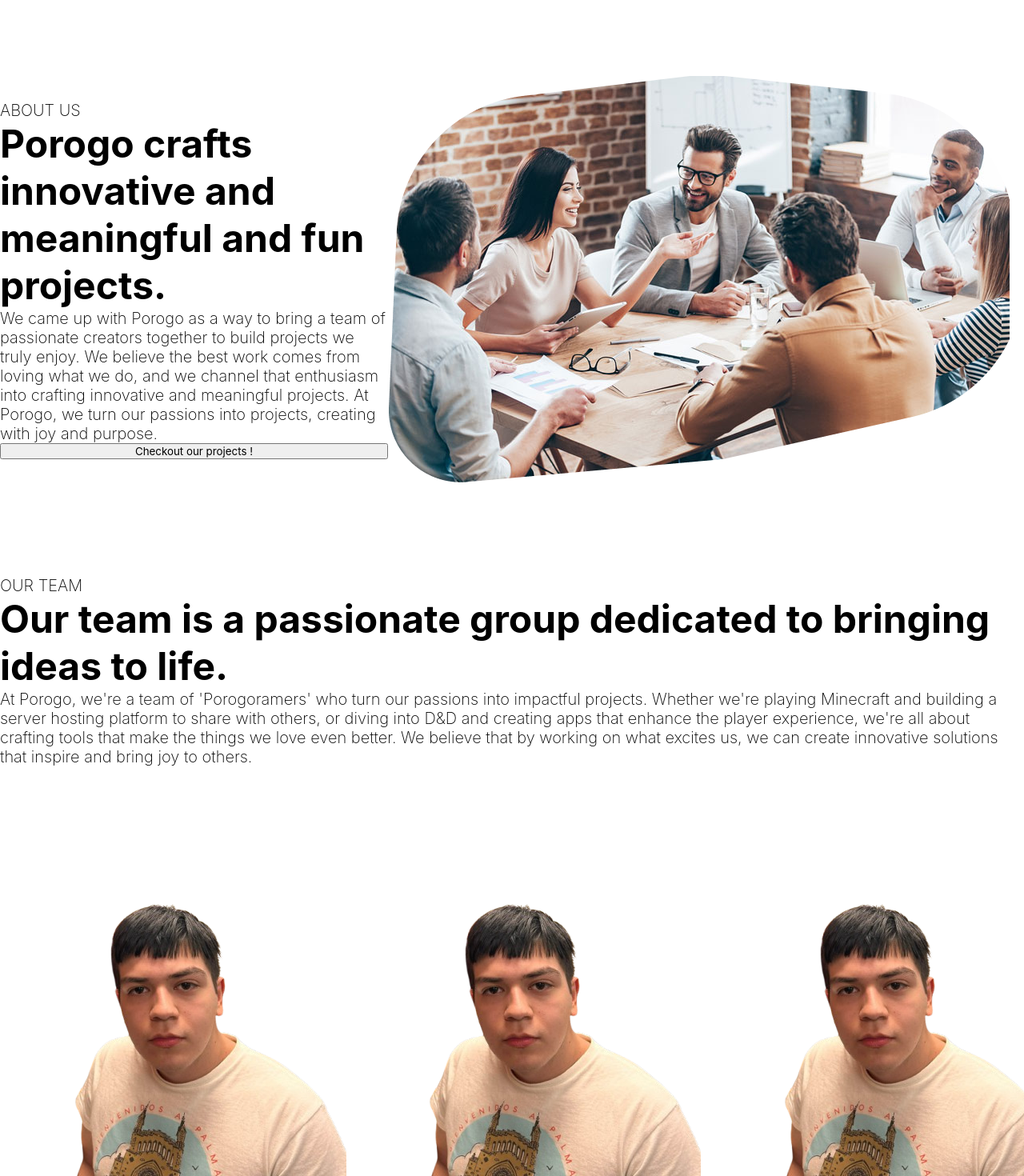
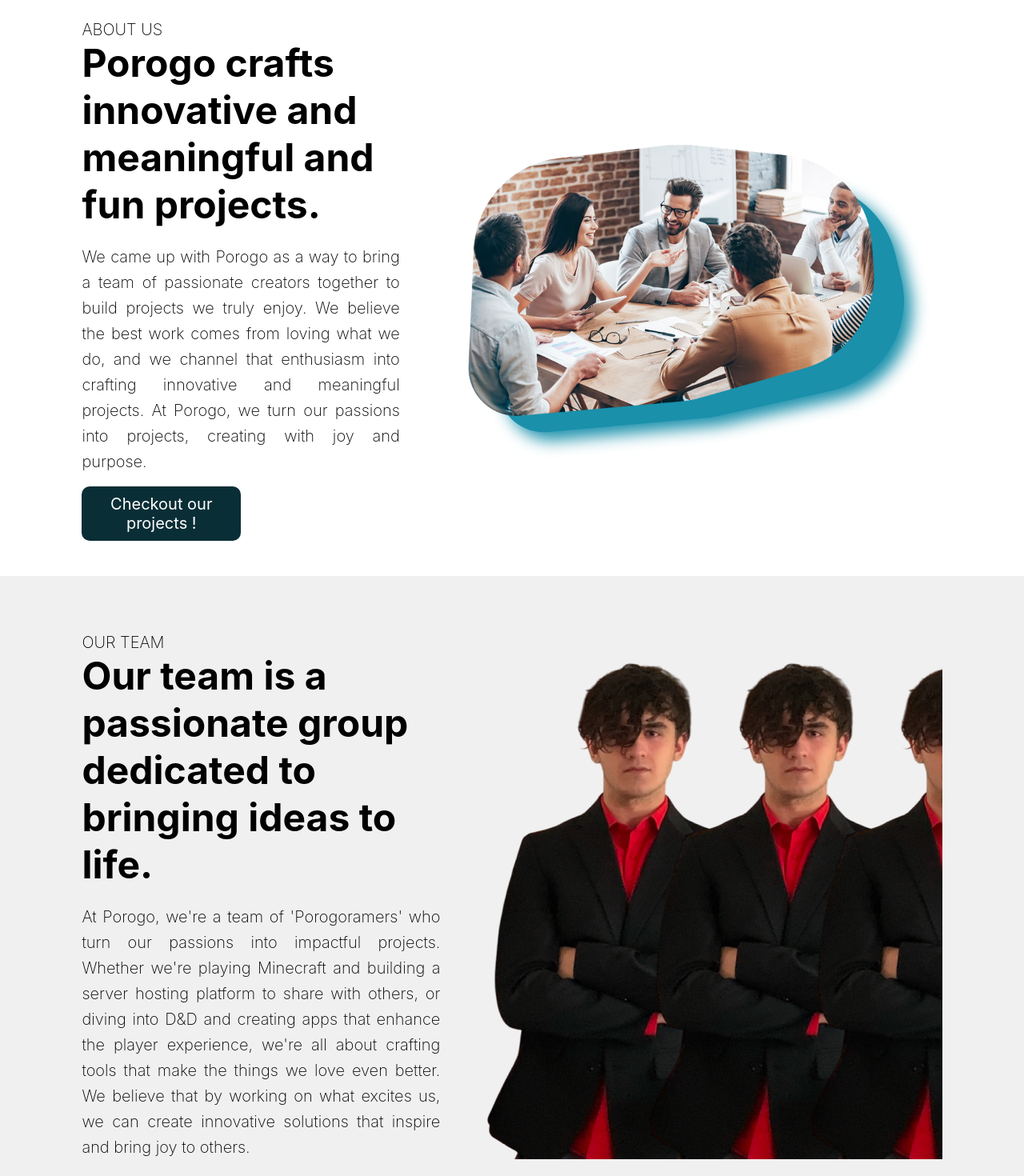
Before and after one commit to Porogoramer/porogoramer.com, a React app in the folder porogo/frontend/: page /about in a window 1280 px wide. Shown: the part 80-1550 px from the top of the page at 80% size. Built offline with nearby package versions, Linux system fonts and the light colour scheme; the HTML template or start-up script is replaced by a standard one.

Commit message:
style : add styling to section 'intro'

```diff
--- a/porogo/frontend/src/components/views/About.tsx
+++ b/porogo/frontend/src/components/views/About.tsx
@@ -7,6 +7,9 @@ import 'swiper/css/navigation';
 import 'swiper/css/pagination';
 import 'swiper/css/scrollbar';
 
+/**
+ *
+ */
 export default function About() {
     const people = ['Yaneric', 'Axel', 'Rida', 'Emilie', 'Noah'];
     return <>
@@ -20,10 +23,15 @@ export default function About() {
                         channel that enthusiasm into crafting innovative and meaningful projects. At Porogo, we
                         turn our passions into projects, creating with joy and purpose.
                 </p>
-                <button>Checkout our projects !</button>
+                <button className='btn-projects'>Checkout our projects !</button>
             </div>
             <div className='images'>
-                <img src='/static/assets/images/fake-meeting.png' alt='Image of us'></img>
+                <div className='container'>
+                    <img className='picture-us' src='/static/assets/images/fake-meeting.png' alt='Image of us'></img>
+                    <svg className='under-shape' viewBox="0 0 795 511" fill="none" xmlns="http://www.w3.org/2000/svg">
+                        <path d="M10.2315 198.113C14.1356 110.085 81.1916 37.824 168.683 27.3619L387.313 1.21815C394.082 0.408671 400.922 0.370986 407.7 1.10582L621.872 24.3256C697.508 32.5258 759.821 87.3932 777.528 161.383L789.47 211.283C812.854 308.997 751.718 406.938 653.662 428.846L418 481.5L98.4343 509.897C44.2025 514.717 -1.85587 470.655 0.556444 416.263L10.2315 198.113Z"/>
+                    </svg>
+                </div>
             </div>
         </section>
         <section className='team'>
@@ -41,14 +49,14 @@ export default function About() {
             <div className='carousel-part'>
                 <Swiper
                     modules={[Navigation, Pagination, Scrollbar, A11y]}
-                    spaceBetween={50}
+                    spaceBetween={30}
                     slidesPerView={3}
                     loop
                     onSlideChange={() => console.log('slide change')}
                     onSwiper={(swiper) => console.log(swiper)}>
                     {people.map(person => (
                         <div className='person' key={person}>
-                            <SwiperSlide><img src='/static/assets/images/axel.png'></img></SwiperSlide>
+                            <SwiperSlide><img src='/static/assets/images/yaneric.png'></img></SwiperSlide>
                         </div>
                     ))}
                 </Swiper>
@@ -70,7 +78,7 @@ export default function About() {
         </section>
         <section className='projects'>
             <h4 className='subtitle'>PROJECTS</h4>
-            <h1>Things we&apos;ve made</h1>
+            <h1 className='title'>Things we&apos;ve made</h1>
             {/*API get Github projects with most stars from organization (only need 2)*/}
             <div className='star-projects'>
                 <p>card project</p>
--- a/porogo/frontend/static/styles/common/_variables.scss
+++ b/porogo/frontend/static/styles/common/_variables.scss
@@ -19,6 +19,8 @@ $cloudy-blue: #E0FBFC;
 $blue-gray: #405A60;
 $link-hover-color: #27A6C3;
 $link-click-color: #4DCFED;
+$bright-light-blue: #1A90AB;
+$light-gray: #F1F0F0;
 
 
 //TitleText class
@@ -50,3 +52,4 @@ $newtitleText-spacing: -1%;
 $descriptionText-size: 1.25rem;
 $descriptionText-weight: 200;
 $descriptionText-spacing: -1%;
+$descriptionText-line-height: 2rem;
--- a/porogo/frontend/static/styles/views/_about.scss
+++ b/porogo/frontend/static/styles/views/_about.scss
@@ -4,17 +4,92 @@
     height: $body-height;
     display: flex;
     align-items: center;
-    justify-content: center;
+    justify-content: space-between;
     flex-direction: row;
-    gap: 0;
 
     .text{
         display: flex;
         align-items: left;
+        justify-content: center;
         flex-direction: column;
-        width: 50%;
+        width: 35%;
+        margin-left: 8%;
+
+        .btn-projects{
+            margin-top: 15px;
+            width: 50%;
+            padding: 10px;
+            border: none;
+            border-radius: 10px;
+
+            font-size: $descriptionText-size;
+            font-weight: 400;
+            color: white;
+            background-color: $background-color;
+            letter-spacing: $descriptionText-spacing;
+        }
+    }
+
+    .images{
+        display: flex;
+        align-items: center;
+        justify-self: center;
+        margin-right: 8%;
+    }
+
+    .container {
+        position: relative;
+        display: flex;
+        align-items: center;
+        justify-content: center;
+        width: fit-content;
+    }
+
+    .picture-us{
+        position: relative;
+        width: 75%;
+        z-index: 1;
+    }
+
+    .under-shape{
+        position: absolute;
+        width: 75%;
+        z-index: 0;
+        fill: $bright-light-blue;
+        top: 10%;
+        left: 18%;
+        filter: drop-shadow(10px 10px 10px $bright-light-blue);
+    }
+
+}
+
+.team{
+    height: 100vh;
+    display: flex;
+    align-items: center;
+    justify-content: space-between;
+    flex-direction: row;
+    background-color: $light-gray;
+
+    .text{
+        display: flex;
+        align-items: left;
+        justify-content: center;
+        flex-direction: column;
+        width: 35%;
+        margin-left: 8%;
+    }
+
+    .carousel-part{
+        display: flex;
+        width: 45%;
+        align-items: center;
+        justify-self: center;
+        margin-right: 8%;
     }
 }
+
+
 
 .subtitle{
     font-size: $newsubTitleText-size;
@@ -29,7 +104,11 @@
 }
 
 .description{
+    padding-top: 20px;
     font-size: $descriptionText-size;
     font-weight: $descriptionText-weight;
     letter-spacing: $descriptionText-spacing;
+    line-height: $descriptionText-line-height;
+    text-align: justify;
+    text-justify: inter-word;
 }
```
Also changed, not shown: porogo/frontend/static/assets/images/fake-meeting.png, porogo/frontend/static/assets/images/under-shape.svg (added).
